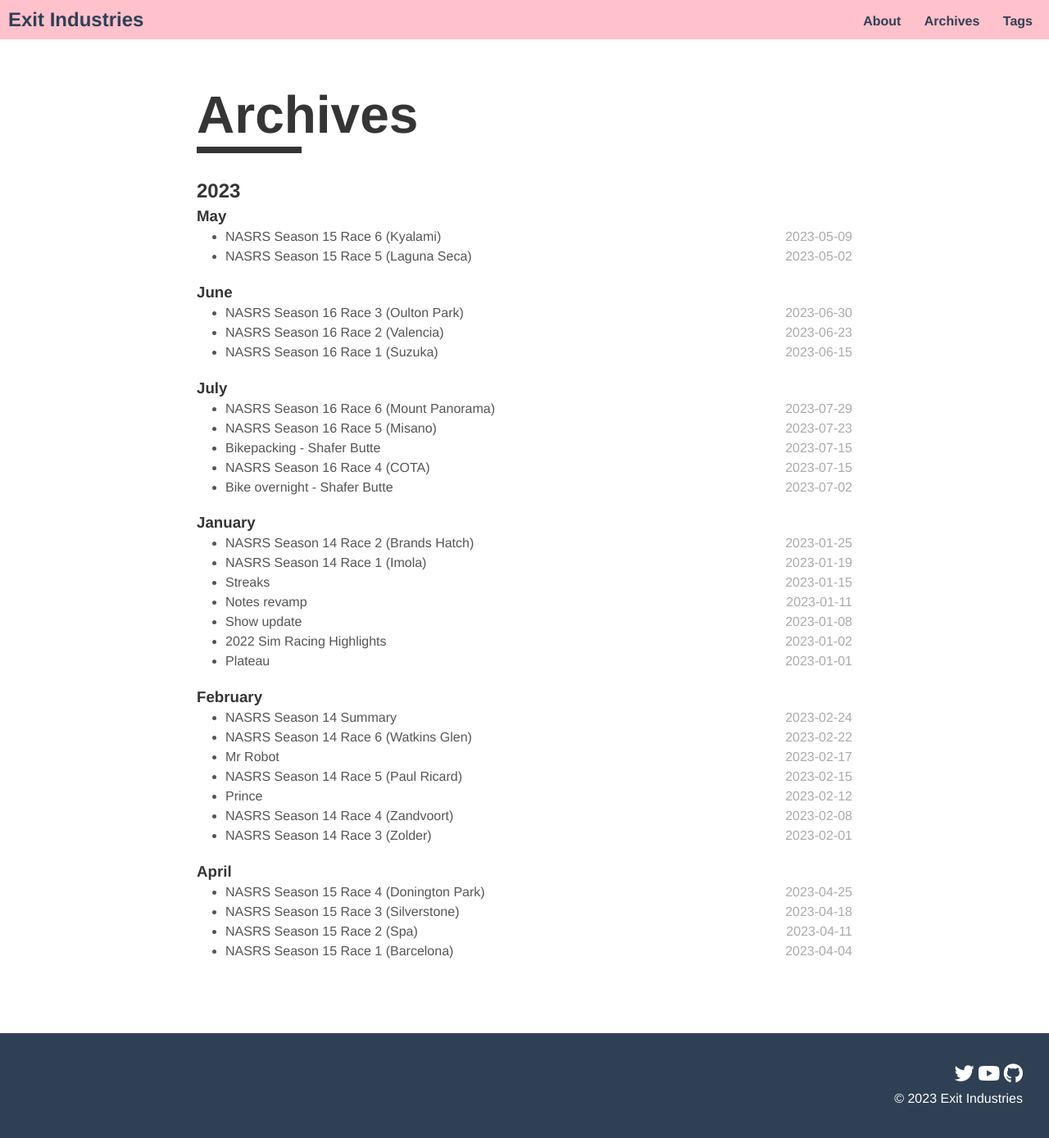
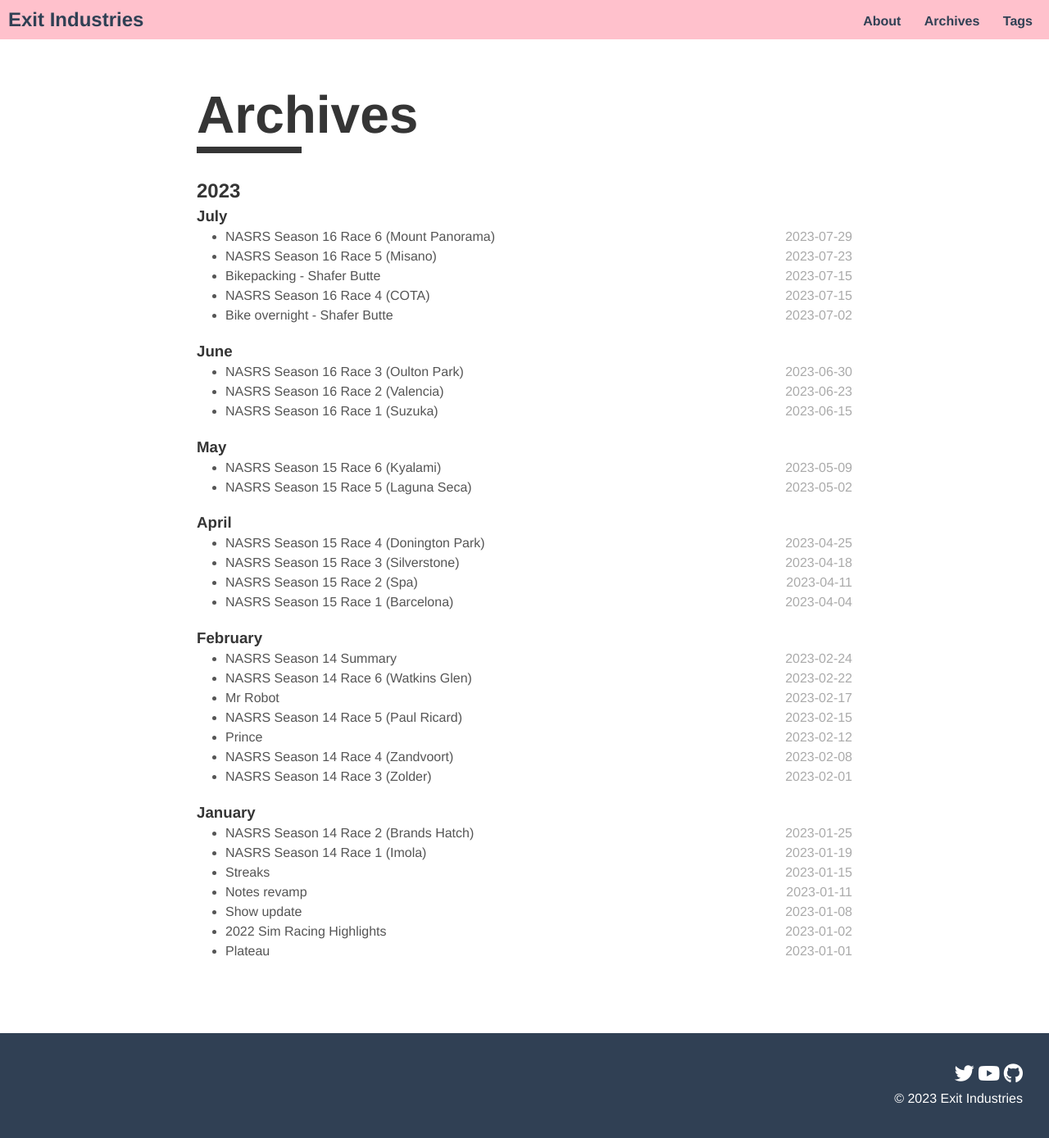
Before and after one commit to mps75/exit_industries, a Jekyll site: the page built from _pages/archives.html, in a window 1280 px wide. Shown: the whole page at 82% size. Built offline with Jekyll 4.4.1, drawn with Linux system fonts in a browser that asks for light colours.

Commit message:
Fix archives page to order months properly

```diff
--- a/_pages/archives.html
+++ b/_pages/archives.html
@@ -9,7 +9,7 @@ permalink: /archives/
   {%- for year in posts_by_year -%}
     <div class="archives-year">
     <h2 class="archives-year-label">{{ year.name }}</h2>
-    {%- assign posts_by_month = year.items | group_by_exp:"post","post.date | date:'%B'" | sort:'name' | reverse -%}
+    {%- assign posts_by_month = year.items | group_by_exp:"post","post.date | date:'%B'" | sort:'date' -%}
     {%- for month in posts_by_month -%}
         <div class="archives-month">
         <h3 class="archives-month-label">{{ month.name }}</h3>
```
